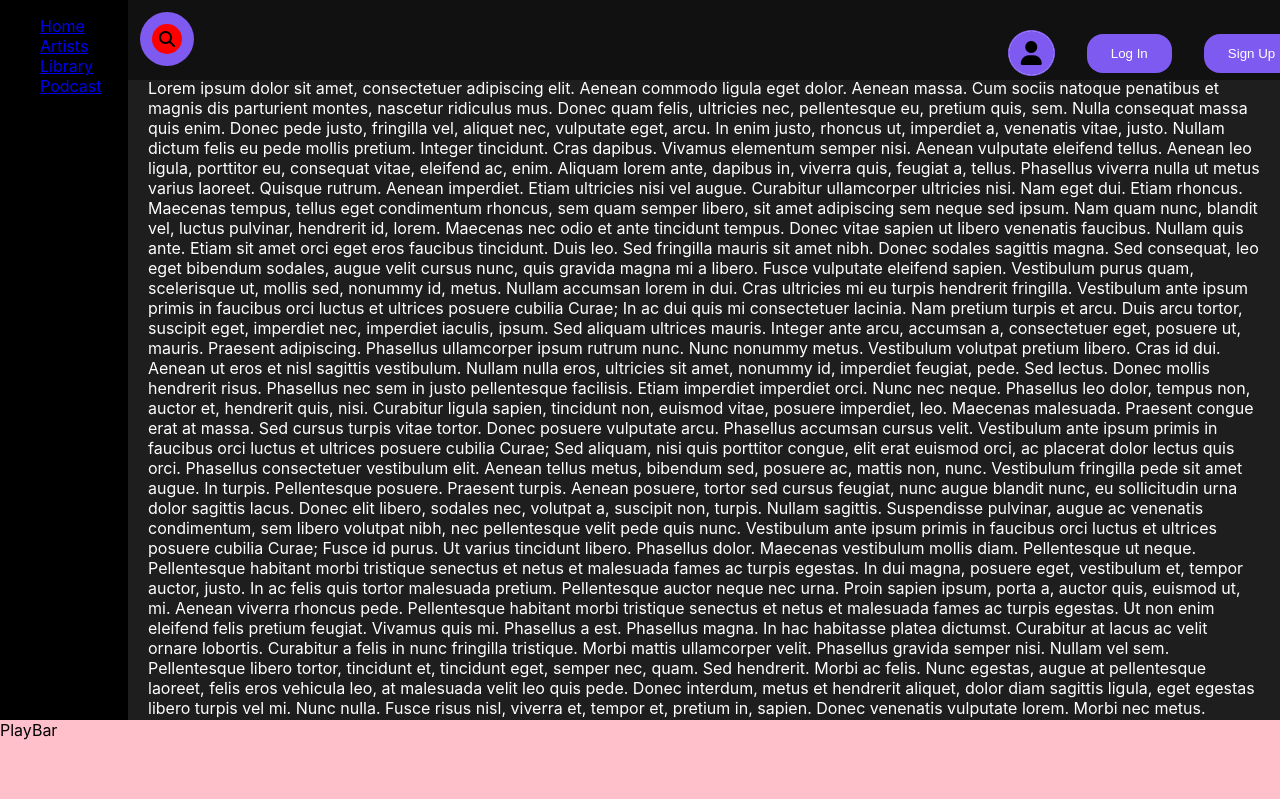
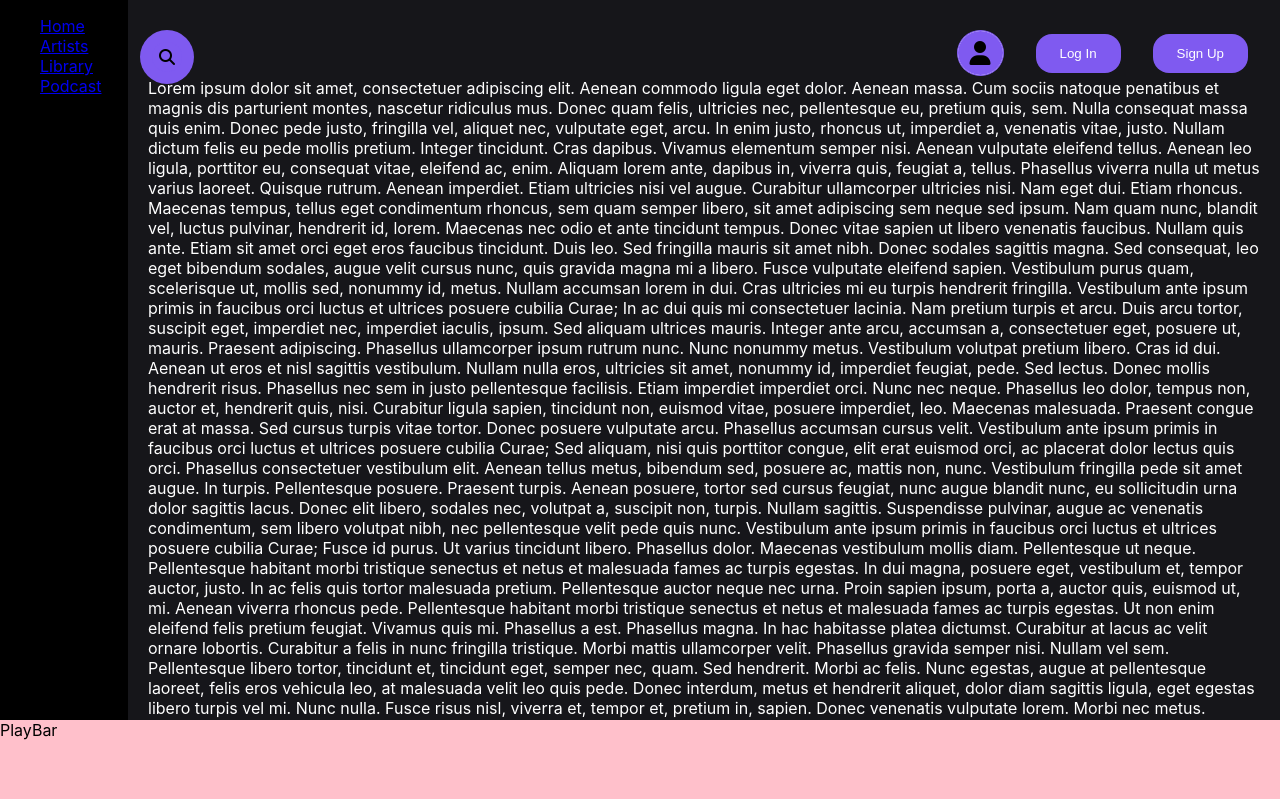
Before and after one commit to huycloud1999/CIJS83, a React (Create React App) app: page / in a window 1280 px wide. Shown: the top 799 px of the page. Built offline with nearby package versions, Linux system fonts and the light colour scheme.

Commit message:
fix conflict and merge

```diff
--- a/package.json
+++ b/package.json
@@ -7,6 +7,7 @@
     "@testing-library/react": "^13.4.0",
     "@testing-library/user-event": "^13.5.0",
     "react": "^18.2.0",
+    "react-bootstrap": "^2.7.4",
     "react-dom": "^18.2.0",
     "react-router-dom": "^6.11.1",
     "react-scripts": "5.0.1",
--- a/src/App.js
+++ b/src/App.js
@@ -46,12 +46,12 @@ function App() {
             marginLeft: "10%",
             // paddingTop: "5%",
             color: "white",
-            backgroundColor: "#1e1e1e",
+            backgroundColor: "#16161a",
           }}
         >
           <div
             style={{
-              backgroundColor: "#111111",
+              backgroundColor: "#16161a",
               height: "10%",
               position: "fixed",
               top: 0,
@@ -60,7 +60,7 @@ function App() {
           >
             <Header />
           </div>
-          <div style={{ marginTop: "5%", padding: '20px', backgroundColor: "#1e1e1e", }}>
+          <div style={{ marginTop: "5%", padding: '20px', backgroundColor: "#16161a", }}>
             <Routes>
               <Route path="/" element={<Home />} />
               <Route path="/home" element={<Home />} />
--- a/src/components/Header/SearchBar/SearchBar.module.css
+++ b/src/components/Header/SearchBar/SearchBar.module.css
@@ -3,7 +3,7 @@
     border-radius: 30px;
     padding: 12px;
     background-color: #7f5af0;
-    margin: 12px;
+    margin: 30px 12px;
 }
 
 .searchBox:hover > .searchText {
@@ -22,8 +22,8 @@
     height: 30px;
     border-radius: 50%;
     display: flex;
-    color: white;
-    background-color: red;
+    color: #fffffe;
+    background-color: #7f5af0;
     justify-content: center;
     align-items: center;
     cursor: pointer;
--- a/src/components/Header/UserBar/UserBar.module.css
+++ b/src/components/Header/UserBar/UserBar.module.css
@@ -1,9 +1,8 @@
 .userBar {
     position: absolute;
-    right: 6%;
+    right: 10%;
     top: 12%;
     padding: 12px 20px;
-
     border-radius: 40px;
     display: flex;
     justify-content: center;
--- a/src/components/Navbar/Navbar.jsx
+++ b/src/components/Navbar/Navbar.jsx
@@ -1,7 +1,7 @@
 import React from 'react'
 import styles from './Navbar.module.css'
 import Icon from '../../shared/Icon'
-import { useNavigate,NavLink } from 'react-router-dom';
+import { useNavigate, NavLink } from 'react-router-dom';
 function Navbar() {
 
 
```
Also changed, not shown: 1 other file (tests, documents, lock files or other folders). Lines whose indentation alone changed are shown as unchanged.
